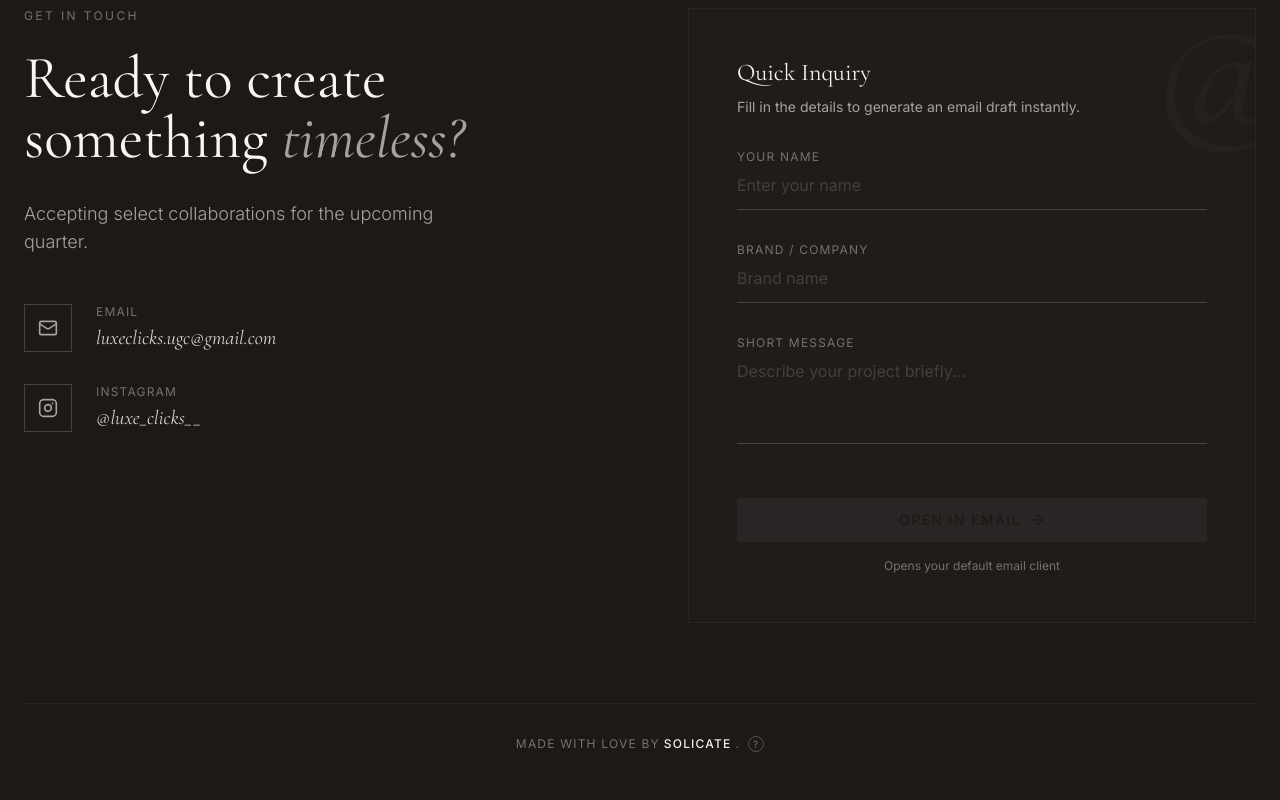
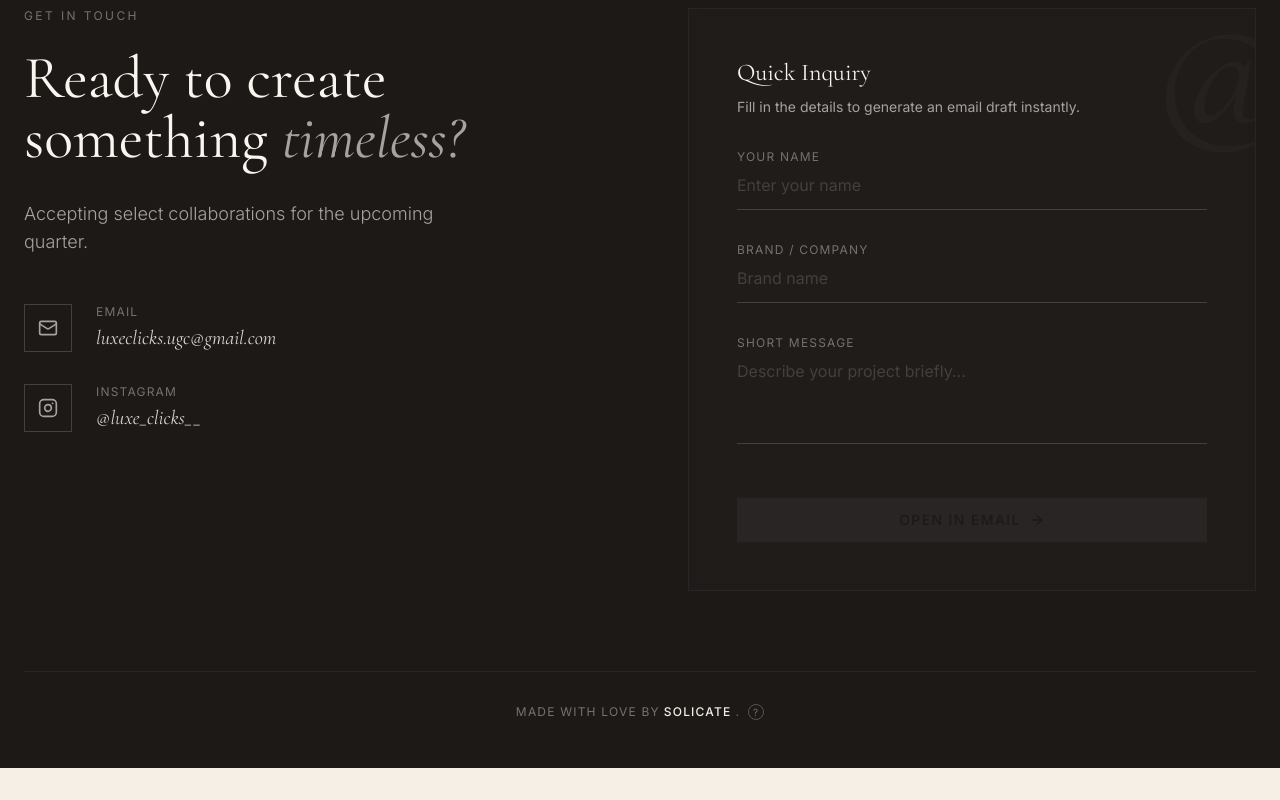
Before and after one commit to solicatehq/Luxe, a React (Vite) app: page / in a window 1280 px wide. Shown: the part 5307-6107 px from the top of the page. After the commit the page ends 6075 px from the top, so only its background shows below. Built offline with nearby package versions, Linux system fonts and the light colour scheme.

Commit message:
refactor: remove unused email client hint from Contact component

```diff
--- a/components/Contact.tsx
+++ b/components/Contact.tsx
@@ -114,7 +114,7 @@ export const Contact: React.FC = () => {
                         Open in Email <ArrowRight className="ml-2 w-4 h-4" />
                     </Button>
                   </a>
-                  <p className="text-center text-xs text-stone-500 mt-4">Opens your default email client</p>
+
                 </div>
             </div>
           </div>
```
